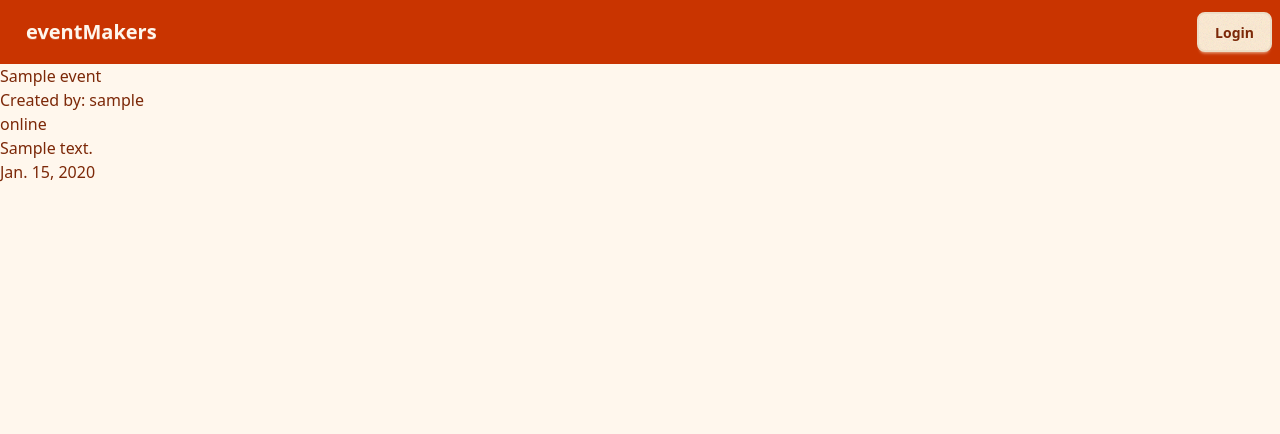
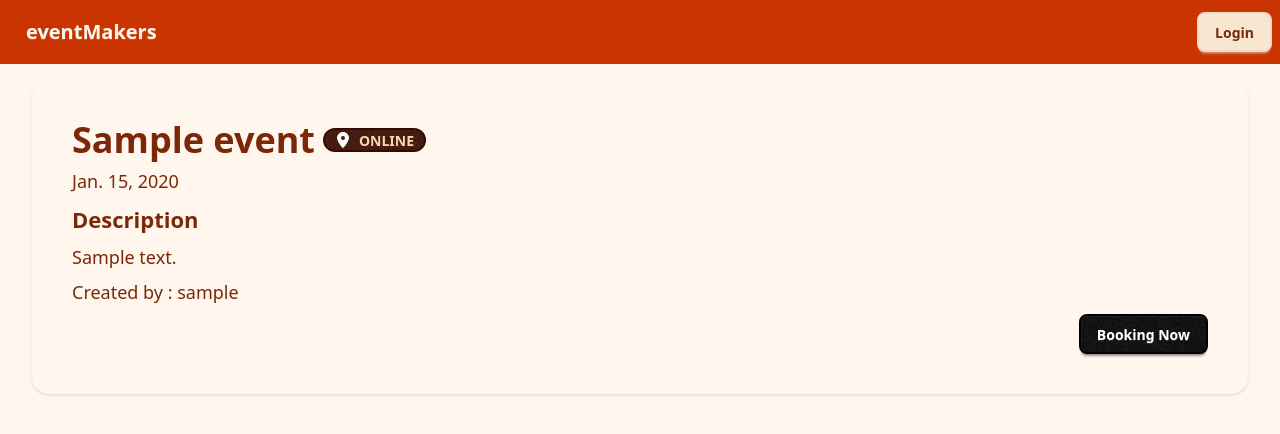
Before and after one commit to adilraja11/adil-event-calendar-maker, a Django app: page /1 in a window 1280 px wide. Shown: the top 434 px of the page. Run offline with Django 5.2, Linux system fonts and the light colour scheme; tables that the repository leaves empty hold one stand-in row (values such as "Sample post").

Commit message:
feat: add pagination & detail event UI

```diff
--- a/apps/templates/base.html
+++ b/apps/templates/base.html
@@ -11,7 +11,7 @@
 <body>
   <header class="navbar bg-neutral text-neutral-content">
     <div class='navbar-start'>
-      <button class="btn btn-ghost text-xl">eventMakers</button>
+      <a href='{% url "event_list" %}' class="btn btn-ghost text-xl">eventMakers</a>
     </div>
     <div class='navbar-end flex'>
       {% if user.is_authenticated %}
--- a/apps/templates/event_detail.html
+++ b/apps/templates/event_detail.html
@@ -1,11 +1,24 @@
 {% extends "base.html" %}
 
 {% block content %}
-  <h1>{{ event.name }}</h1>
-  <div>
-    <div>Created by: {{ event.created_by }}</div>
-    <div>{{ event.location }}</div>
-    <div>{{ event.description }}</div>
-    <div>{{ event.date }}</div>
+  <div class="mx-8 my-4 flex justify-center">
+    <div class="w-full card bg-base-100 card-xl shadow-sm">
+      <div class="card-body">
+        <div class="flex gap-2 items-center">
+          <h1 class='card-title text-4xl font-black'>{{ event.name }}</h1>
+          <div class='badge badge-secondary font-bold'>
+            <svg class='w-4 h-4' xmlns="http://www.w3.org/2000/svg" viewBox="0 0 384 512"><!--!Font Awesome Free 6.7.2 by @fontawesome - https://fontawesome.com License - https://fontawesome.com/license/free Copyright 2025 Fonticons, Inc.--><path fill="#ffffff" d="M215.7 499.2C267 435 384 279.4 384 192C384 86 298 0 192 0S0 86 0 192c0 87.4 117 243 168.3 307.2c12.3 15.3 35.1 15.3 47.4 0zM192 128a64 64 0 1 1 0 128 64 64 0 1 1 0-128z"/></svg>
+            {{ event.location|upper }}
+          </div>
+        </div>
+        <p>{{ event.date }}</p>
+        <h2 class='card-title font-bold'>Description</h2>
+        <p class='text-justify'>{{ event.description }}</p>
+        <div>Created by : {{ event.created_by }}</div>
+        <div class="justify-end card-actions">
+          <button class="btn btn-primary">Booking Now</button>
+        </div>
+      </div>
+    </div>
   </div>
 {% endblock  %}
--- a/apps/views.py
+++ b/apps/views.py
@@ -60,6 +60,11 @@ class EventListView(ListView):
     model = Event
     template_name = "event_list.html"
     context_object_name = "events"
+    paginate_by = 5
+
+    def get_context_data(self, **kwargs):
+        context = super().get_context_data(**kwargs)
+        return context
 
 
 class EventDetailView(DetailView):
--- a/static/output.css
+++ b/static/output.css
@@ -2,16 +2,20 @@
 @layer theme, base, components, utilities;
 @layer theme {
   :root, :host {
-    --color-red-600: oklch(0.577 0.245 27.325);
     --spacing: 0.25rem;
     --container-xs: 20rem;
     --text-xs: 0.75rem;
     --text-xs--line-height: calc(1 / 0.75);
-    --text-sm: 0.875rem;
-    --text-sm--line-height: calc(1.25 / 0.875);
     --text-xl: 1.25rem;
     --text-xl--line-height: calc(1.75 / 1.25);
+    --text-2xl: 1.5rem;
+    --text-2xl--line-height: calc(2 / 1.5);
+    --text-3xl: 1.875rem;
+    --text-3xl--line-height: calc(2.25 / 1.875);
+    --text-4xl: 2.25rem;
+    --text-4xl--line-height: calc(2.5 / 2.25);
     --font-weight-bold: 700;
+    --font-weight-black: 900;
     --tracking-wide: 0.025em;
     --ease-out: cubic-bezier(0, 0, 0.2, 1);
     --ease-in-out: cubic-bezier(0.4, 0, 0.2, 1);
@@ -823,6 +827,79 @@
       border-bottom: var(--border) solid color-mix(in oklch, var(--color-base-content) 5%, #0000);
     }
   }
+  .card {
+    position: relative;
+    display: flex;
+    flex-direction: column;
+    border-radius: var(--radius-box);
+    outline-width: 2px;
+    transition: outline 0.2s ease-in-out;
+    outline: 0 solid #0000;
+    outline-offset: 2px;
+    &:focus {
+      --tw-outline-style: none;
+      outline-style: none;
+      @media (forced-colors: active) {
+        outline: 2px solid transparent;
+        outline-offset: 2px;
+      }
+    }
+    &:focus-visible {
+      outline-color: currentColor;
+    }
+    :where(figure:first-child) {
+      overflow: hidden;
+      border-start-start-radius: inherit;
+      border-start-end-radius: inherit;
+      border-end-start-radius: unset;
+      border-end-end-radius: unset;
+    }
+    :where(figure:last-child) {
+      overflow: hidden;
+      border-start-start-radius: unset;
+      border-start-end-radius: unset;
+      border-end-start-radius: inherit;
+      border-end-end-radius: inherit;
+    }
+    &:where(.card-border) {
+      border: var(--border) solid var(--color-base-200);
+    }
+    &:where(.card-dash) {
+      border: var(--border) dashed var(--color-base-200);
+    }
+    &.image-full {
+      display: grid;
+      > * {
+        grid-column-start: 1;
+        grid-row-start: 1;
+      }
+      > .card-body {
+        position: relative;
+        color: var(--color-neutral-content);
+      }
+      :where(figure) {
+        overflow: hidden;
+        border-radius: inherit;
+      }
+      > figure img {
+        height: 100%;
+        object-fit: cover;
+        filter: brightness(28%);
+      }
+    }
+    figure {
+      display: flex;
+      align-items: center;
+      justify-content: center;
+    }
+    &:has(> input:is(input[type="checkbox"], input[type="radio"])) {
+      cursor: pointer;
+      user-select: none;
+    }
+    &:has(> :checked) {
+      outline: 2px solid currentColor;
+    }
+  }
   .select {
     border: var(--border) solid #0000;
     position: relative;
@@ -1353,6 +1439,17 @@
     width: 50%;
     justify-content: flex-start;
   }
+  .card-body {
+    display: flex;
+    flex: auto;
+    flex-direction: column;
+    gap: calc(0.25rem * 2);
+    padding: var(--card-p, 1.5rem);
+    font-size: var(--card-fs, 0.875rem);
+    :where(p) {
+      flex-grow: 1;
+    }
+  }
   .fieldset-label {
     display: flex;
     align-items: center;
@@ -1414,12 +1511,25 @@
     grid-template-columns: 1fr;
     grid-auto-rows: max-content;
   }
+  .card-actions {
+    display: flex;
+    flex-wrap: wrap;
+    align-items: flex-start;
+    gap: calc(0.25rem * 2);
+  }
   .avatar-placeholder {
     & > div {
       display: flex;
       align-items: center;
       justify-content: center;
     }
+  }
+  .card-title {
+    display: flex;
+    align-items: center;
+    gap: calc(0.25rem * 2);
+    font-size: var(--cardtitle-fs, 1.125rem);
+    font-weight: 600;
   }
   .chat {
     display: grid;
@@ -1466,12 +1576,24 @@
   .table {
     display: table;
   }
+  .h-4 {
+    height: calc(var(--spacing) * 4);
+  }
+  .w-4 {
+    width: calc(var(--spacing) * 4);
+  }
   .w-6 {
     width: calc(var(--spacing) * 6);
   }
   .w-12 {
     width: calc(var(--spacing) * 12);
   }
+  .w-96 {
+    width: calc(var(--spacing) * 96);
+  }
+  .w-auto {
+    width: auto;
+  }
   .w-full {
     width: 100%;
   }
@@ -1519,11 +1644,23 @@
   .flex-wrap {
     flex-wrap: wrap;
   }
+  .place-items-center {
+    place-items: center;
+  }
   .items-center {
     align-items: center;
   }
   .justify-center {
     justify-content: center;
+  }
+  .justify-end {
+    justify-content: flex-end;
+  }
+  .gap-2 {
+    gap: calc(var(--spacing) * 2);
+  }
+  .gap-4 {
+    gap: calc(var(--spacing) * 4);
   }
   .rounded-box {
     border-radius: var(--radius-box);
@@ -1576,12 +1710,23 @@
   .text-center {
     text-align: center;
   }
+  .text-justify {
+    text-align: justify;
+  }
   .align-middle {
     vertical-align: middle;
   }
-  .text-sm {
-    font-size: var(--text-sm);
-    line-height: var(--tw-leading, var(--text-sm--line-height));
+  .text-2xl {
+    font-size: var(--text-2xl);
+    line-height: var(--tw-leading, var(--text-2xl--line-height));
+  }
+  .text-3xl {
+    font-size: var(--text-3xl);
+    line-height: var(--tw-leading, var(--text-3xl--line-height));
+  }
+  .text-4xl {
+    font-size: var(--text-4xl);
+    line-height: var(--tw-leading, var(--text-4xl--line-height));
   }
   .text-xl {
     font-size: var(--text-xl);
@@ -1590,6 +1735,10 @@
   .text-xs {
     font-size: var(--text-xs);
     line-height: var(--tw-leading, var(--text-xs--line-height));
+  }
+  .font-black {
+    --tw-font-weight: var(--font-weight-black);
+    font-weight: var(--font-weight-black);
   }
   .font-bold {
     --tw-font-weight: var(--font-weight-bold);
@@ -1624,6 +1770,10 @@
   }
   .shadow-md {
     --tw-shadow: 0 4px 6px -1px var(--tw-shadow-color, rgb(0 0 0 / 0.1)), 0 2px 4px -2px var(--tw-shadow-color, rgb(0 0 0 / 0.1));
+    box-shadow: var(--tw-inset-shadow), var(--tw-inset-ring-shadow), var(--tw-ring-offset-shadow), var(--tw-ring-shadow), var(--tw-shadow);
+  }
+  .shadow-sm {
+    --tw-shadow: 0 1px 3px 0 var(--tw-shadow-color, rgb(0 0 0 / 0.1)), 0 1px 2px -1px var(--tw-shadow-color, rgb(0 0 0 / 0.1));
     box-shadow: var(--tw-inset-shadow), var(--tw-inset-ring-shadow), var(--tw-ring-offset-shadow), var(--tw-ring-shadow), var(--tw-shadow);
   }
   .outline {
@@ -1658,6 +1808,15 @@
     --tw-ease: var(--ease-out);
     transition-timing-function: var(--ease-out);
   }
+  .card-xl {
+    .card-body {
+      --card-p: 2.5rem;
+      --card-fs: 1.125rem;
+    }
+    .card-title {
+      --cardtitle-fs: 1.375rem;
+    }
+  }
   .badge-accent {
     --badge-color: var(--color-accent);
     --badge-fg: var(--color-accent-content);
@@ -1666,22 +1825,21 @@
     --badge-color: var(--color-neutral);
     --badge-fg: var(--color-neutral-content);
   }
-  .btn-accent {
-    --btn-color: var(--color-accent);
-    --btn-fg: var(--color-accent-content);
-  }
-  .btn-error {
-    --btn-color: var(--color-error);
-    --btn-fg: var(--color-error-content);
+  .badge-secondary {
+    --badge-color: var(--color-secondary);
+    --badge-fg: var(--color-secondary-content);
   }
   .btn-neutral {
     --btn-color: var(--color-neutral);
     --btn-fg: var(--color-neutral-content);
   }
-  .select-accent {
-    &, &:focus, &:focus-within {
-      --input-color: var(--color-accent);
-    }
+  .btn-primary {
+    --btn-color: var(--color-primary);
+    --btn-fg: var(--color-primary-content);
+  }
+  .btn-secondary {
+    --btn-color: var(--color-secondary);
+    --btn-fg: var(--color-secondary-content);
   }
 }
 @layer base {
```
Also changed, not shown: other parts of static/output.css (+24 -18 lines), apps/templates/event_list.html (+25 -6 lines).
